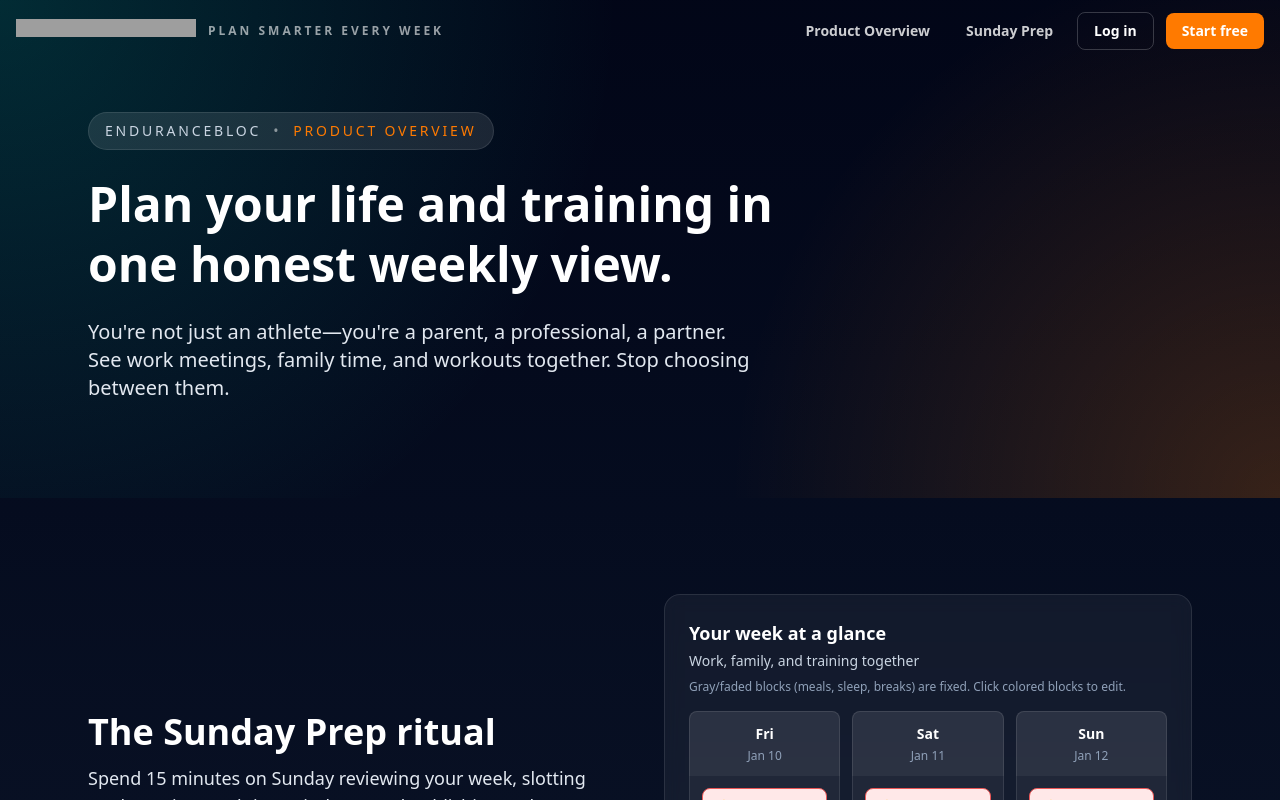
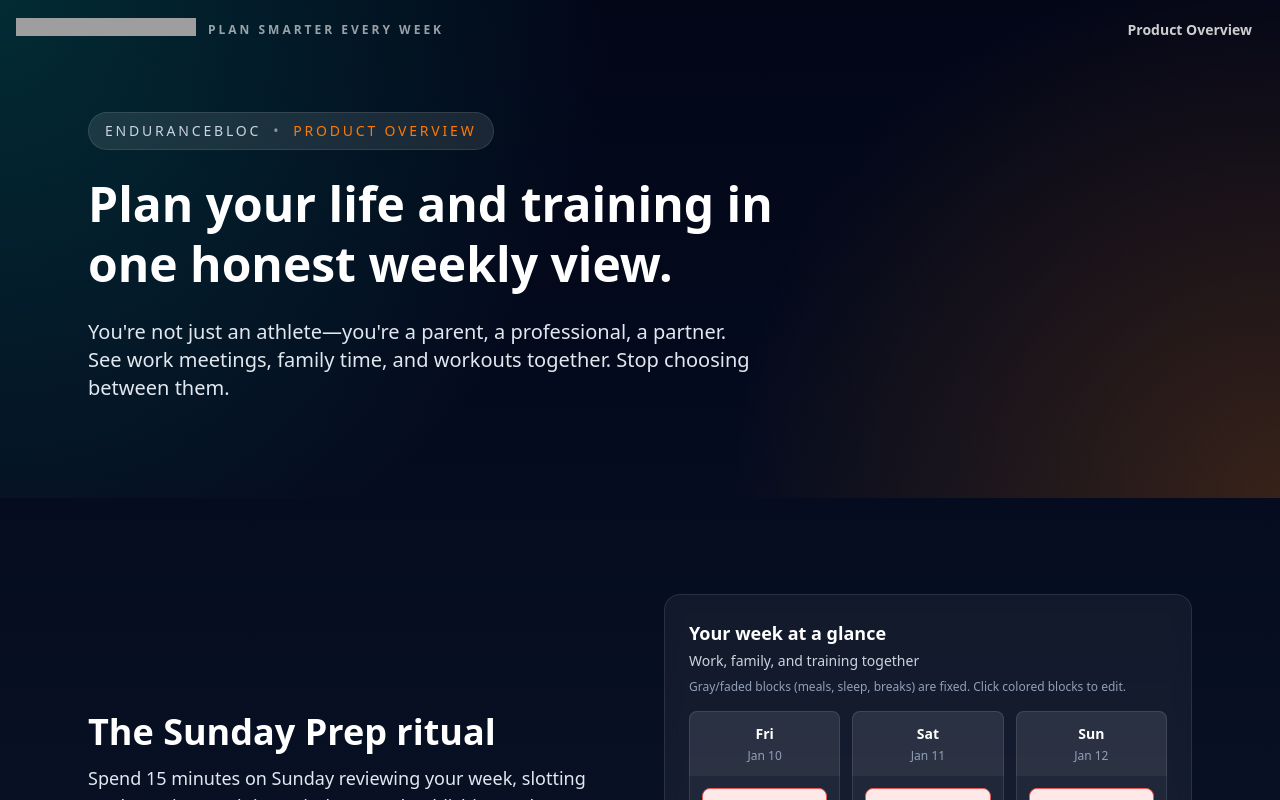
Before and after one commit to martinjamesf/EnduranceBloc, a Next.js app: page /product in a window 1280 px wide. Shown: the top 800 px of the page. Built offline with nearby package versions, Linux system fonts and the light colour scheme; no server answers; grey boxes are pictures that could not be loaded.

Commit message:
fix: prevent navigation link from displaying when on product page until product launch

```diff
--- a/src/components/Navigation/Navigation.tsx
+++ b/src/components/Navigation/Navigation.tsx
@@ -9,6 +9,7 @@ export default function Navigation() {
   const pathname = usePathname()
   const [isScrolled, setIsScrolled] = useState(false)
   const isHome = pathname === '/'
+  const isProductPage = pathname === '/product'
 
   // Hide navigation on app pages (calendar, block-editor, settings, etc.)
   const isAppPage = pathname?.startsWith('/calendar') ||
@@ -69,7 +70,7 @@ export default function Navigation() {
         {/* Navigation items */}
         <div className="flex items-center gap-3">
           <Link href="/product" className="hidden px-3 py-2 text-white/80 hover:text-white md:inline-flex">Product Overview</Link>
-          {!isHome && (
+          {!isHome && !isProductPage && (
             <>
               <Link href="/sunday-prep" className="hidden px-3 py-2 text-white/80 hover:text-white md:inline-flex">Sunday Prep</Link>
               <Link href="/login" className="px-4 py-2 rounded-lg border border-white/20 text-white hover:bg-white/10 transition">Log in</Link>
```
